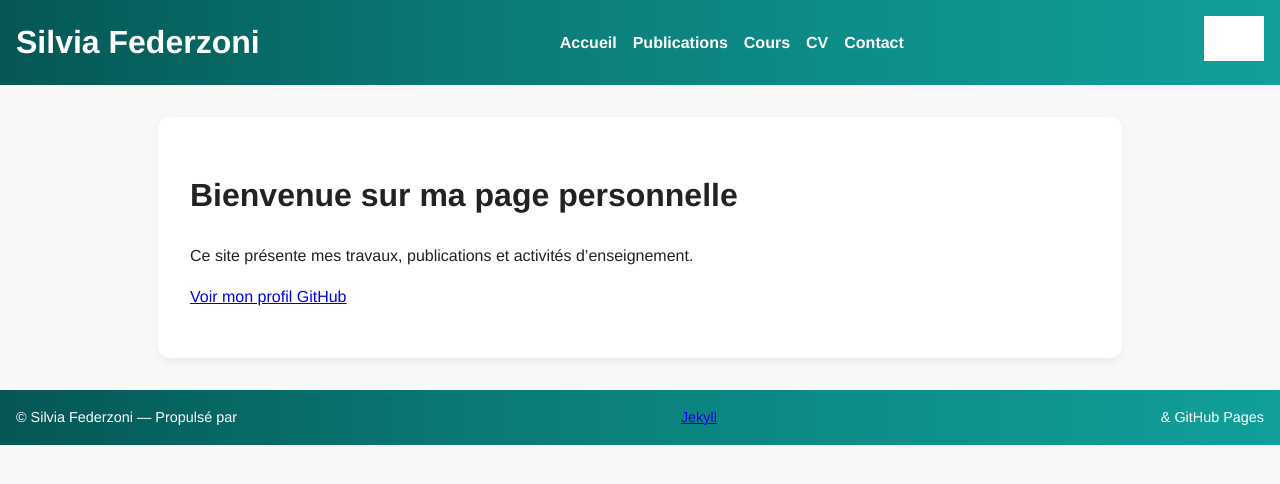
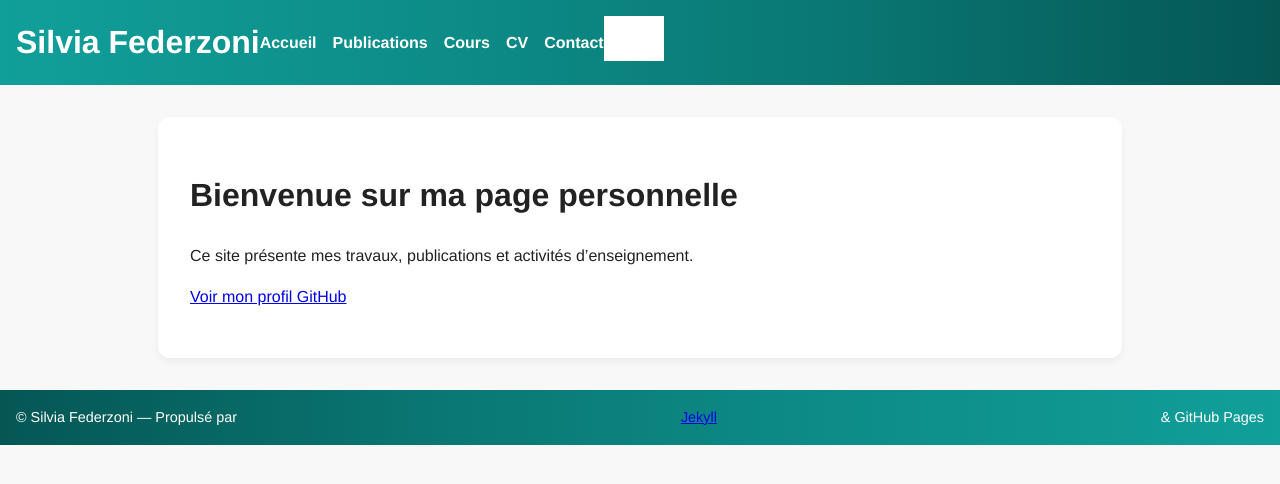
Before and after one commit to SFederzoni/SilviaFederzoni, a Jekyll site: the page built from index.md, in a window 1280 px wide. Shown: the top 484 px of the page. Built offline with Jekyll 4.4.1, drawn with Linux system fonts in a browser that asks for light colours; grey boxes are pictures that could not be loaded.

Commit message:
Change header gradient direction from right to left

```diff
--- a/_layouts/default.html
+++ b/_layouts/default.html
@@ -25,12 +25,11 @@
          Bandeau principal (header)
          ============================= */
       header {
-        background: linear-gradient(to right, #055754, #065f5c, #076864, #09706d, #0a7975, #0b7f7b, #0c8581, #0d8b87, #0e908c, #0f9590, #109a95, #119f9a);
+        background: linear-gradient(to left, #055754, #065f5c, #076864, #09706d, #0a7975, #0b7f7b, #0c8581, #0d8b87, #0e908c, #0f9590, #109a95, #119f9a);
         color: white;
         padding: 1rem;
         display: flex;
         align-items: center;
-        justify-content: space-between;
       }
 
       header .site-title {
```
